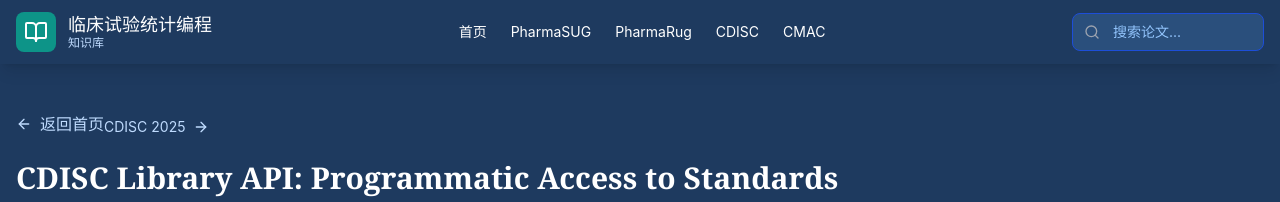
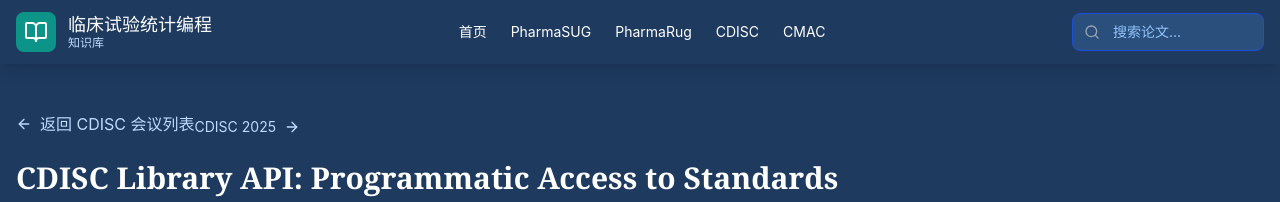
Before and after one commit to young9907/sp1, a React (Vite) app: page /paper/cdisc-2025-001 in a window 1280 px wide. Shown: the top 202 px of the page. Built offline with nearby package versions, Linux system fonts and the light colour scheme; a web font is replaced by a local one.

Commit message:
feat: 临床试验统计编程知识库
Co-authored-by: traeagent <traeagent@users.noreply.github.com>

```diff
--- a/src/pages/ConferencePage.tsx
+++ b/src/pages/ConferencePage.tsx
@@ -70,11 +70,11 @@
       <section className="bg-primary text-white py-12">
         <div className="container mx-auto px-4">
           <Link
-            to="/"
+            to={`/category/${conference.name.toLowerCase()}`}
             className="inline-flex items-center gap-2 text-blue-200 hover:text-white mb-6 transition-colors"
           >
             <ArrowLeft className="w-4 h-4" />
-            返回首页
+            返回 {conference.name} 会议列表
           </Link>
 
           <div className="flex flex-col md:flex-row md:items-center md:justify-between gap-4">
--- a/src/pages/PaperDetailPage.tsx
+++ b/src/pages/PaperDetailPage.tsx
@@ -40,15 +40,15 @@
       {/* Header */}
       <section className="bg-primary text-white py-12">
         <div className="container mx-auto px-4">
+          {conference && (
+            <>
               <Link
-            to="/"
+                to={`/category/${conference.name.toLowerCase()}`}
                 className="inline-flex items-center gap-2 text-blue-200 hover:text-white mb-6 transition-colors"
               >
                 <ArrowLeft className="w-4 h-4" />
-            返回首页
+                返回 {conference.name} 会议列表
               </Link>
-
-          {conference && (
               <Link
                 to={`/conference/${conference.id}`}
                 className="inline-flex items-center gap-2 text-blue-200 hover:text-white mb-4 transition-colors text-sm"
@@ -56,6 +56,7 @@
                 {conference.name} {conference.year}
                 <ArrowRight className="w-4 h-4" />
               </Link>
+            </>
           )}
 
           <h1 className="text-2xl md:text-3xl font-serif font-bold leading-relaxed mb-6">
```
Also changed, not shown: 4 other files (tests, documents, lock files or other folders). Lines whose indentation alone changed are shown as unchanged.
